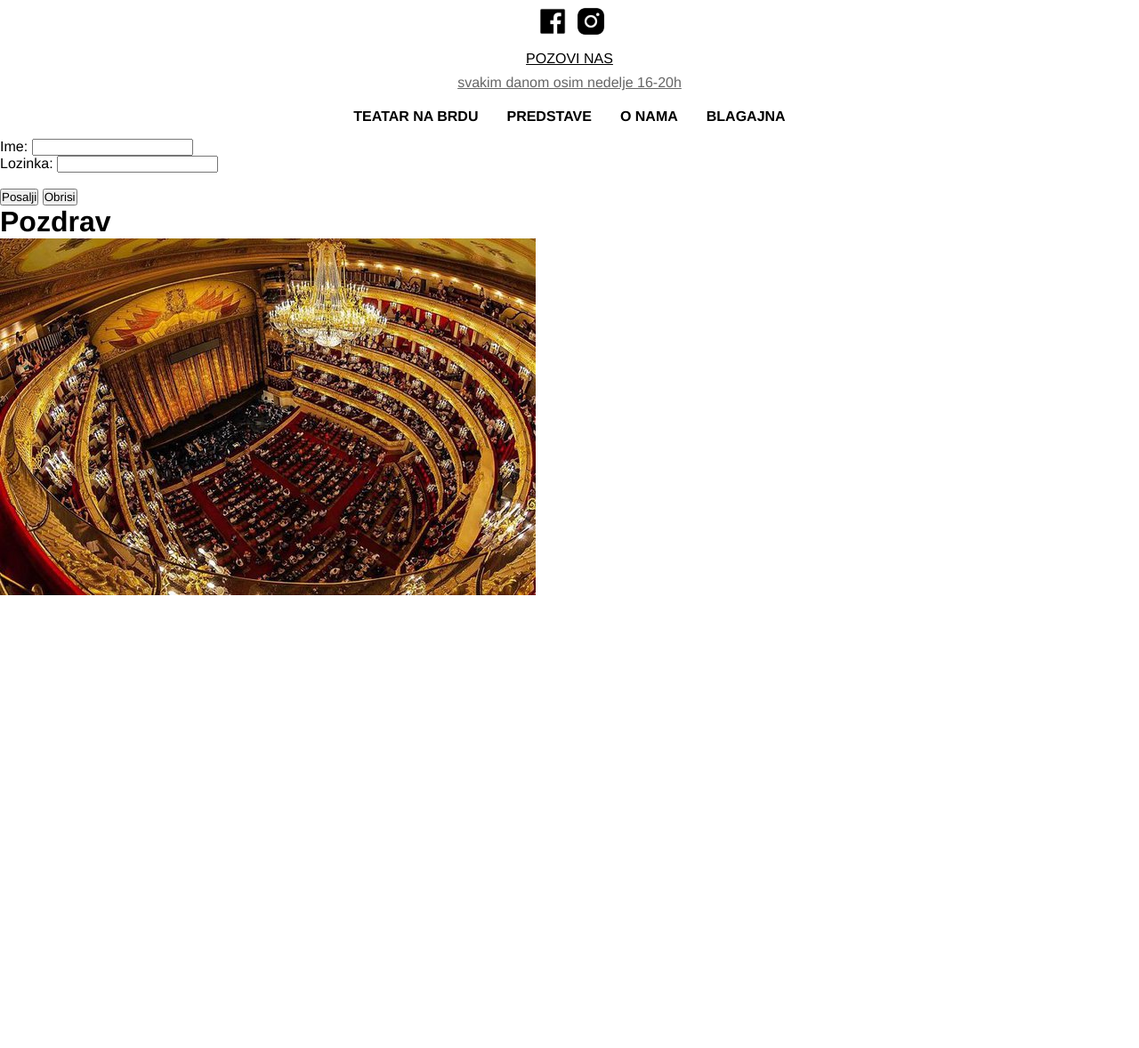
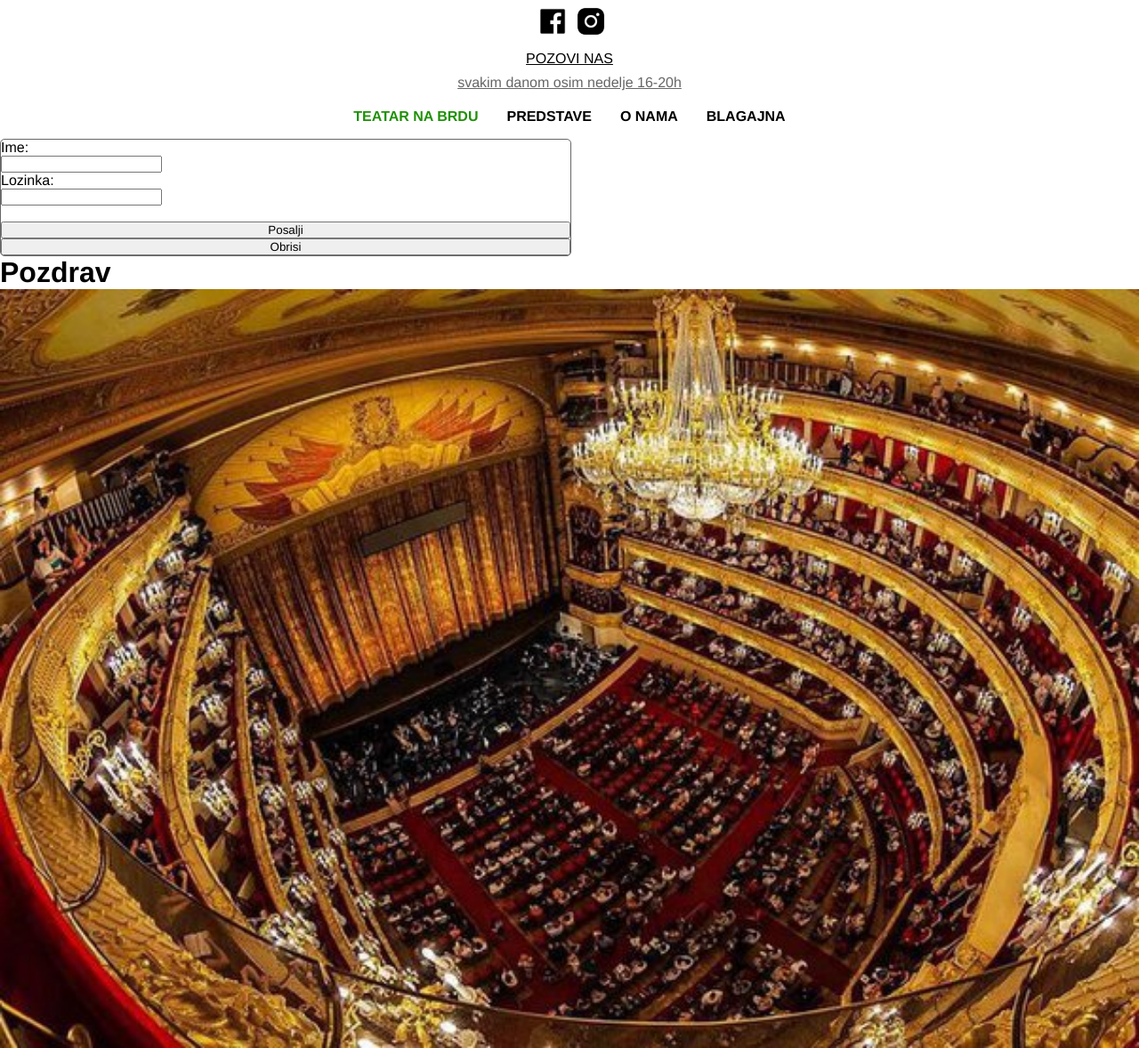
Before and after one commit to SasaAndjelkovic/Zadatak-1---Veb-prezentacija-HTML-CSS-JS, a PHP site: page / in a window 1280 px wide. Shown: the whole page at 89% size. Before the commit the page ends 669 px from the top, so only its background shows below. Run offline with PHP 8.4, Linux system fonts and the light colour scheme.

Commit message:
uredjivanje forme, problemi sa justifycontent

```diff
--- a/css/style.css
+++ b/css/style.css
@@ -49,12 +49,27 @@ ul a {
 }
 
 .burger {
-    display: block;
+    display: flex;
+    flex-direction: column;
+    justify-content: center;
 }
 
 .burger-menu {
-    display: none;
+    /* display: none; */
 }
+
+li a.active {
+    color: rgb(32, 145, 7);
+}
+
+li a.active a.potential {
+    color: rgb(86, 145, 73);
+}
+
+li a.potential {
+    color: #666;
+}
+
 
 @media (width > 750px) {
     .header-div .menu {
--- a/css/styleIndex.css
+++ b/css/styleIndex.css
@@ -1,3 +1,15 @@
-ul #one {
-    color: green;
+main {
+    display: flex;
+    flex-direction: column;
 }
+
+form {
+    border: 1px solid #666;
+    border-radius: 5px;
+    width: 50%;
+}
+
+form, label, input {
+    display: flex;
+    flex-direction: column;
+}
--- a/index.html
+++ b/index.html
@@ -35,8 +35,8 @@
       </div>
       <div class="header-div">
         <ul class="menu">
-          <li class="menu-item" id="one">
-            <a href="index.html">Teatar na brdu</a>
+          <li class="menu-item">
+            <a class="active" href="index.html">Teatar na brdu</a>
           </li>
           <li class="menu-item"><a href="predstave.html">Predstave</a></li>
           <li class="menu-item"><a href="about.html">O nama</a></li>
@@ -59,8 +59,8 @@
         </div>
       </div>
     </header>
-
-    <form action="">
+    <main>
+      <form>
         <div>
           <label for="name">Ime:</label>
           <input type="text" name="name" id="name" required />
@@ -78,5 +78,6 @@
         src="img/main-qimg-4811855a1dd0d4afd26a75b9500cf9df-lq.jfif"
         alt="Pozoriste"
       />
+    </main>
   </body>
 </html>
```
Lines whose indentation alone changed are shown as unchanged.
